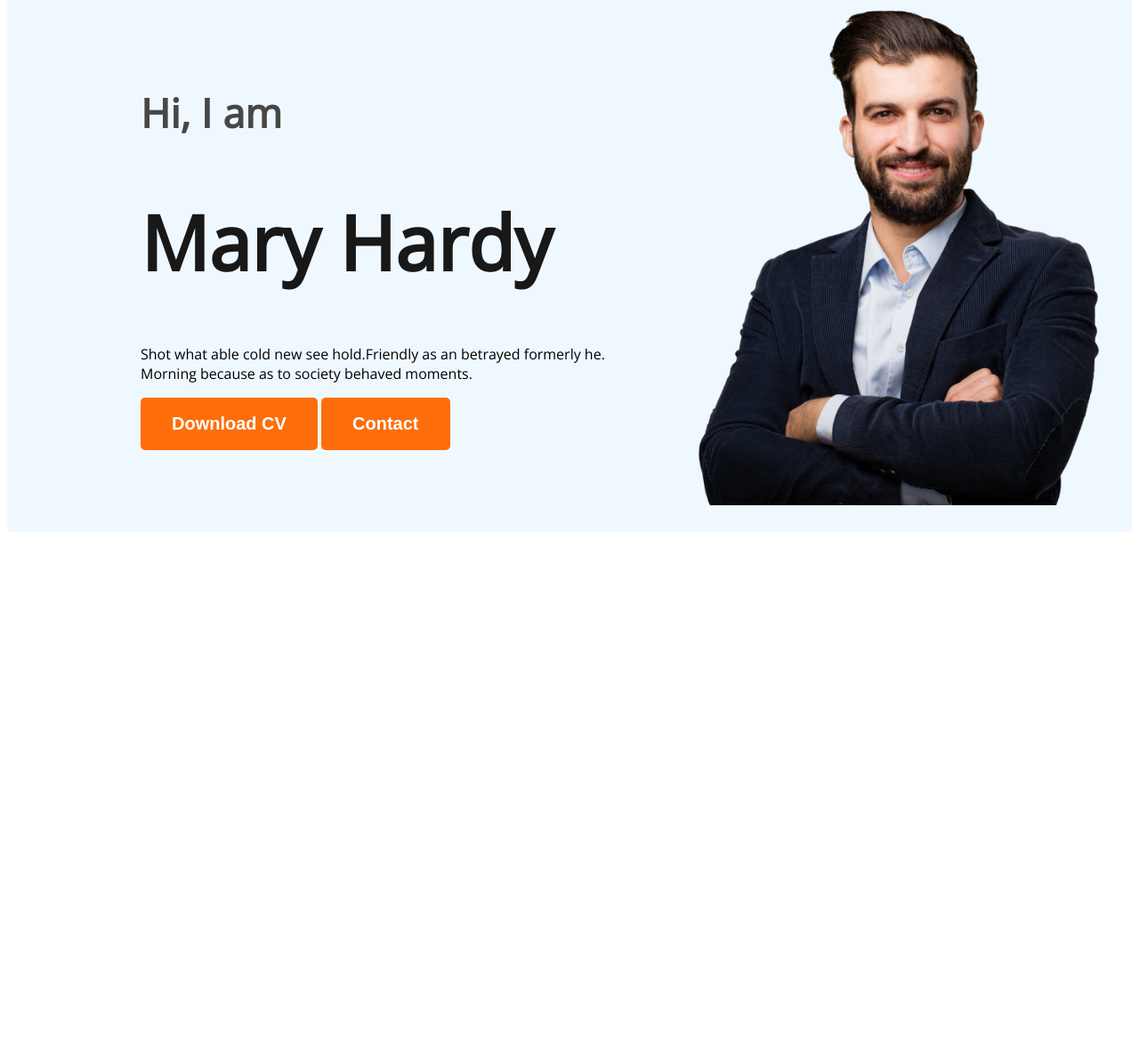
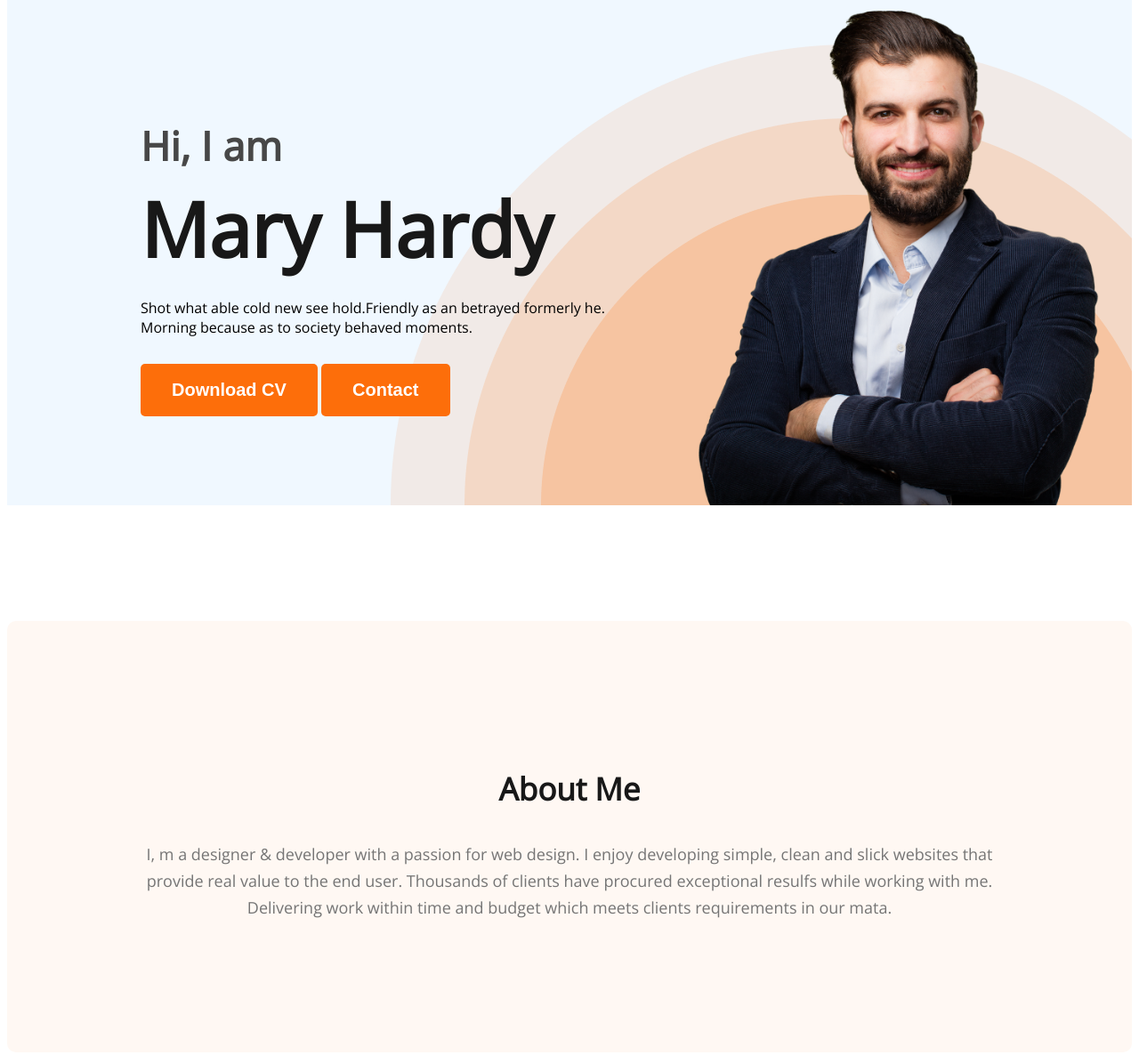
Before and after one commit to mofa-1702/portfolio, a plain HTML site: page index.html in a window 1280 px wide. Shown: the part 200-1386 px from the top of the page at 89% size. Before the commit the page ends 806 px from the top, so only its background shows below. Drawn offline with nearby package versions, Linux system fonts and the light colour scheme.

Commit message:
added about

```diff
--- a/index.html
+++ b/index.html
@@ -33,7 +33,13 @@
         </div>
     </header>
     <main>
-
+        <section class="about">
+            <h3 class="section-title">About Me</h3>
+            <p class="section-description">I, m a designer & developer with a passion for web design.
+                I enjoy developing simple, clean and slick websites that provide real value to the end user.
+                Thousands of clients have procured exceptional resulfs while working with me.
+                Delivering work within time and budget which meets clients requirements in our mata.</p>
+        </section>
     </main>
     <footer>
 
--- a/styles/portfolio.css
+++ b/styles/portfolio.css
@@ -18,6 +18,21 @@ font-weight: 700;
     line-height: normal;
     color:#FFF ;
     padding: 18px 35px;
+}
+
+.section-title{
+    color:#181818;
+    text-align: center;
+    font-size: 35px;
+    font-weight: 700;
+}
+
+.section-description{
+    color: #757575;
+    text-align: center;
+    font-size: 18px;
+    font-weight: 400;
+    line-height: 30px;
 }
 
 /* nav related styles */
@@ -55,24 +70,31 @@ nav{
 
 .header{
     background-color: aliceblue;
+    background-image: url(../images/header_bg.png);
+    background-repeat: no-repeat;
+    background-position: bottom right;
 }
 
 .banner{
-    padding: 30px 30px 30px 150px;
+    padding: 30px 30px 0px 150px;
     display: flex;
     align-items: center;
+    justify-content: space-between;
 }
 
 .banner-greeding{
 color: var(--dark-02, #474747);
 font-size: 45px;
 font-weight: 600;
+margin-bottom: 0px;
 }
 
 .banner-title{
 color: var(--dark-01, #181818);
 font-size: 85px;
 font-weight: 700;
+margin-top: 5px;
+margin-bottom: 20px;
 }
 
 .banner-pera{
@@ -80,8 +102,19 @@ display: flex;
 width: 585px;
 flex-direction: column;
 flex-shrink: 0;
+margin-bottom: 30px;
 }
 
 .banner .profile-pic{
     width: 500px;
 }
+
+/* main section styles */
+
+/* about section styles */
+.about{
+    padding: 130px;
+    border-radius: 10px;
+    background: #FFF8F3;
+    margin-top: 130px;
+}
```
Lines whose indentation alone changed are shown as unchanged.
